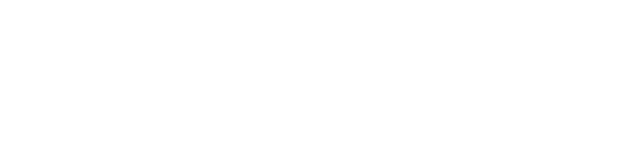
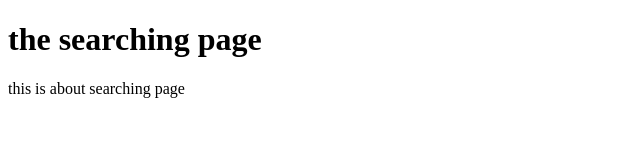
Before and after one commit to Chethandoreswamy/webscraping, a plain HTML site: page search.html in a window 1280 px wide. Shown: the whole page, without its empty margins (0-640 px from the left). Drawn offline with Linux system fonts and the light colour scheme.

Commit message:
implemted the search

```diff
--- a/search.html
+++ b/search.html
@@ -6,6 +6,7 @@
     <title>Search</title>
 </head>
 <body>
-
+    <h1>the searching page</h1>
+    <p>this is about searching page</p>
 </body>
 </html>
```
